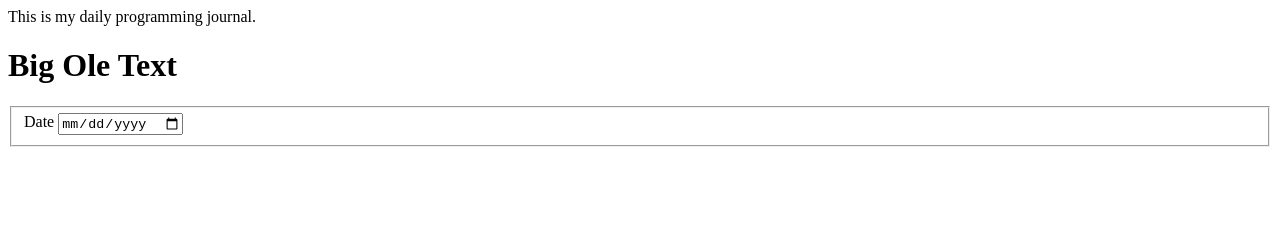
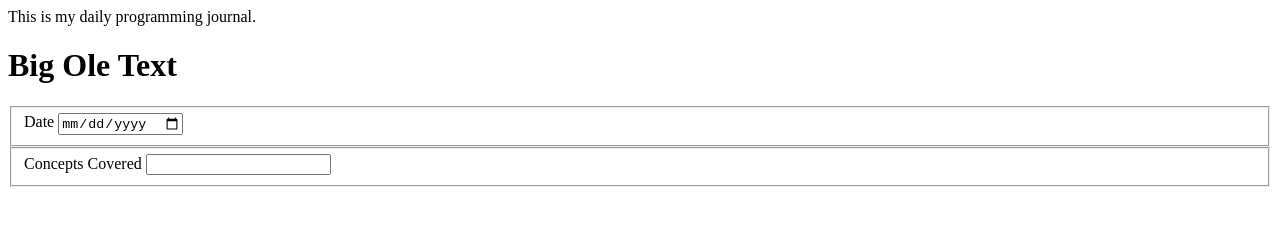
Before and after one commit to mckenziebyrd/daily-journal, a plain HTML site: page index.html in a window 1280 px wide. Drawn offline with Linux system fonts and the light colour scheme.

Commit message:
added date & concepts covered input

```diff
--- a/index.html
+++ b/index.html
@@ -16,6 +16,10 @@
             <label for="entryDate">Date</label>
             <input type="date" name="entryDate" id="entryDateInput" class="entryForm_date">
         </fieldset>
+        <fieldset>
+            <label for="conceptsCovered">Concepts Covered</label>
+            <input type="text" name="conceptsCovered" id="conceptsCoveredInput" class="entryForm_conceptsCovered">
+        </fieldset>
     </main>
     <footer></footer>
 </body>
```
